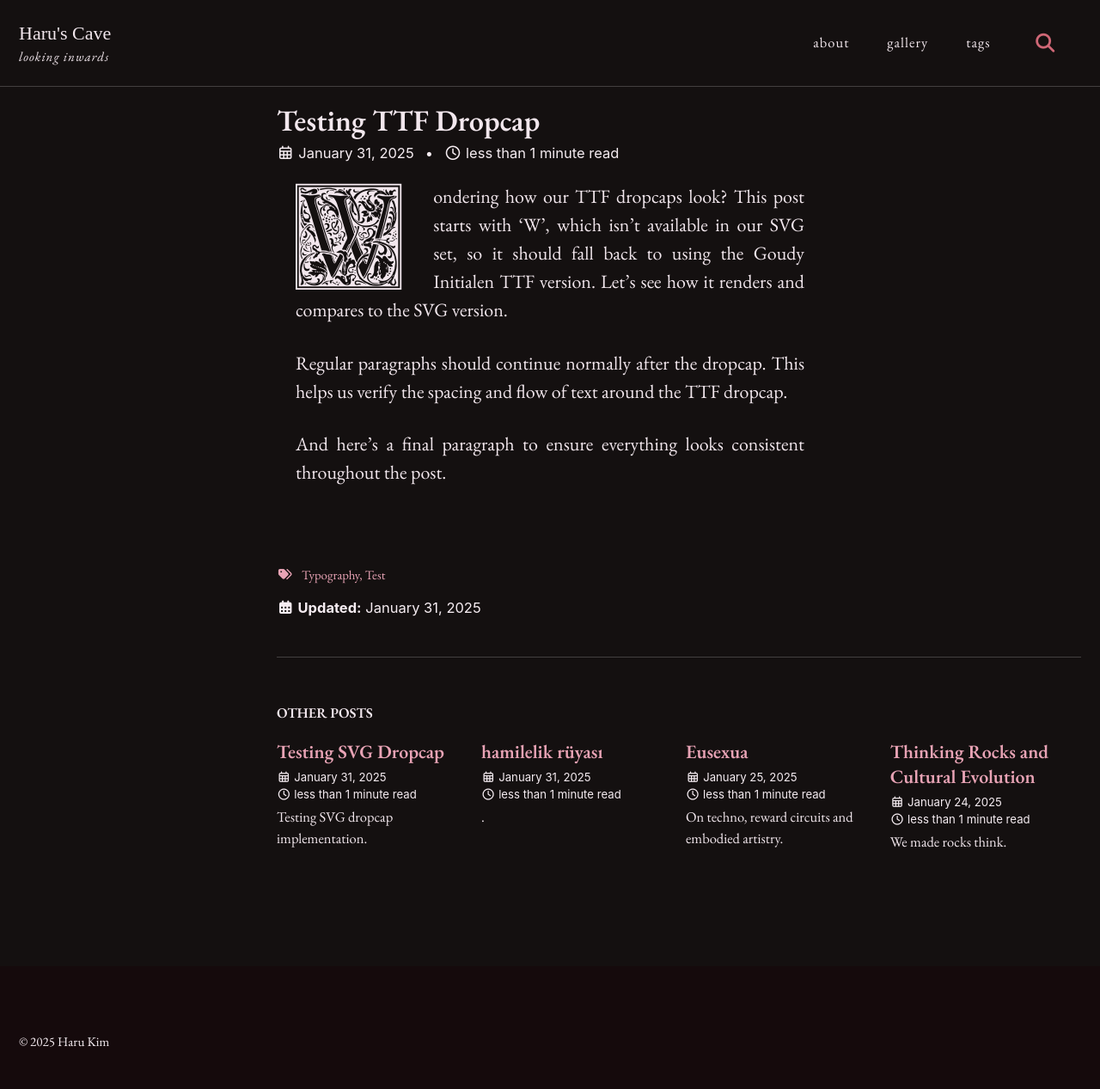
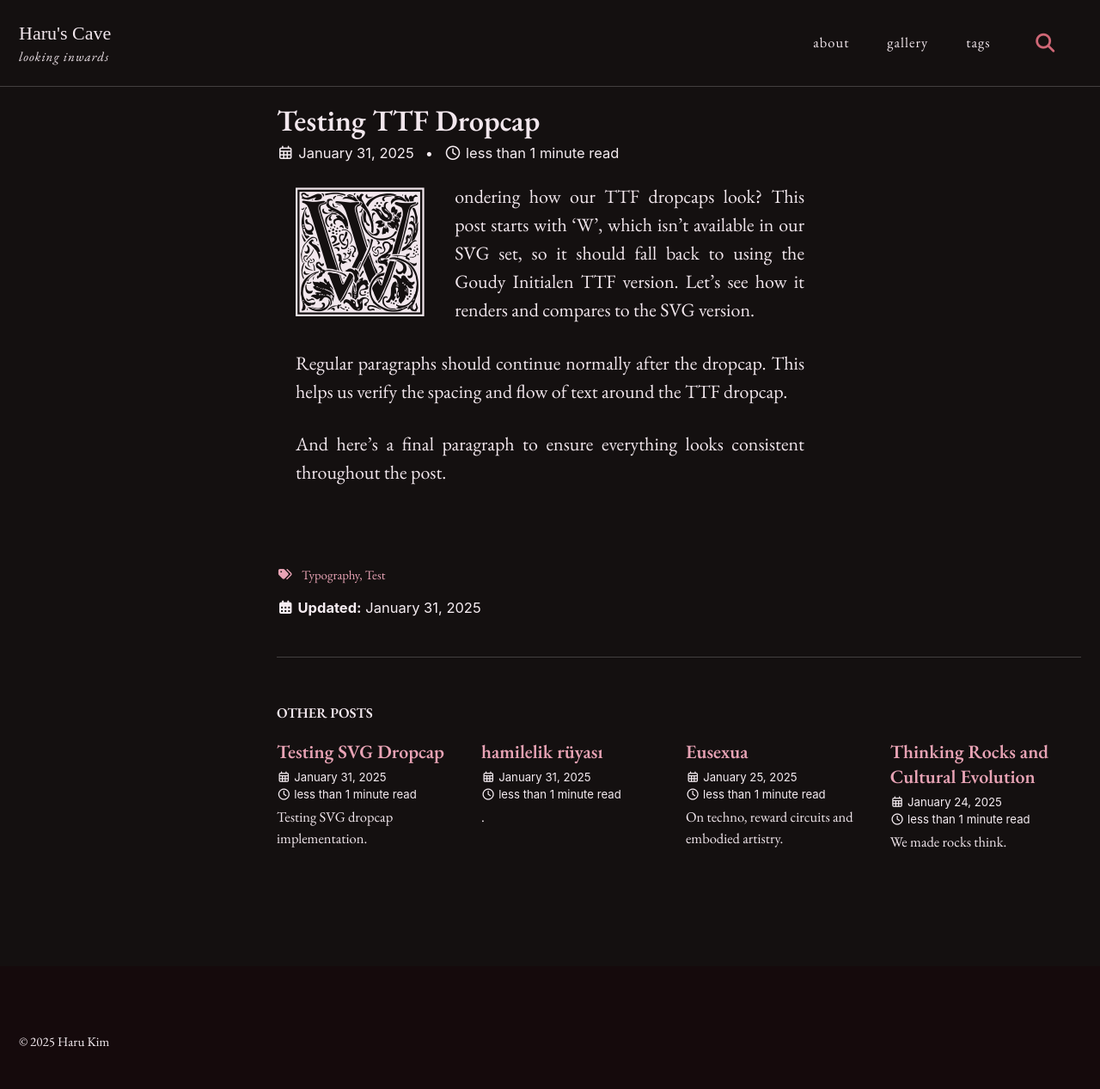
Before and after one commit to hxxru-u/hxxru-u.github.io, a Jekyll site: the page built from _posts/2025-01-31-testing-ttf-dropcap.md, in a window 1280 px wide. Shown: the whole page at 86% size. Built offline with Jekyll 4.4.1, drawn with Linux system fonts in a browser that asks for light colours; cached includes are drawn as plain includes.

Commit message:
Yay resize again

```diff
--- a/_sass/dropcaps.scss
+++ b/_sass/dropcaps.scss
@@ -3,15 +3,15 @@
 /* Base dropcap styles */
 .dropcap {
     float: left;
-    /* Calculate size to span 5 lines:
-       - Theme likely uses a larger line-height
-       - Increase size to compensate
+    /* Set size relative to paragraph line height:
+       - Typical paragraph line-height is 1.6-1.8
+       - Need to span 5 lines, so multiply by ~5
     */
-    font-size: 7em;  /* Increased for TTF */
-    line-height: 0.85;
-    padding-top: 0.05em;
-    padding-right: 0.2em;
-    margin-bottom: -0.05em;
+    font-size: 8.5em;  /* ~1.7 * 5 */
+    line-height: 0.95;  /* Tighter line height for better vertical fit */
+    padding-top: 0.02em;
+    padding-right: 0.15em;
+    margin-bottom: -0.02em;
     font-family: 'DropcapTTF' !important;  /* Force TTF font */
     color: $text-color;
     background-color: $background-color;
@@ -25,9 +25,9 @@
     padding: 0;
     background: none;
     mix-blend-mode: normal;
-    width: 4.2em;  /* Increased for SVG */
-    height: 4.2em;
-    margin-right: 0.2em;
+    width: 8.5em;  /* Match TTF size */
+    height: 8.5em;
+    margin-right: 0.15em;
     margin-bottom: 0;
     line-height: 1;
 
@@ -50,14 +50,14 @@
 /* Browser-specific adjustments for TTF */
 @-moz-document url-prefix() {
     .dropcap:not(.dropcap-svg) {
-        padding-top: 0.08em;
-        margin-bottom: -0.08em;
+        padding-top: 0.04em;
+        margin-bottom: -0.04em;
     }
 }
 
 @media screen and (-webkit-min-device-pixel-ratio: 0) {
     .dropcap:not(.dropcap-svg) {
-        padding-top: 0.05em;
-        margin-bottom: -0.05em;
+        padding-top: 0.02em;
+        margin-bottom: -0.02em;
     }
 }
--- a/assets/js/dropcaps.js
+++ b/assets/js/dropcaps.js
@@ -8,11 +8,11 @@
     if (availableLetters.includes(letter)) {
         // Set styles first
         dropcap.style.display = 'inline-block';
-        dropcap.style.width = '4.2em';  // Match new SVG size
-        dropcap.style.height = '4.2em';
+        dropcap.style.width = '8.5em';  // Match SCSS size
+        dropcap.style.height = '8.5em';
         dropcap.style.verticalAlign = 'middle';
-        dropcap.style.marginRight = '0.2em';
-        dropcap.style.marginBottom = '-0.1em';
+        dropcap.style.marginRight = '0.15em';
+        dropcap.style.marginBottom = '-0.02em';
 
         // Fetch and process the SVG
         fetch(`/assets/fonts/dropcaps/svg-dropcaps/${letter}.svg`)
```
